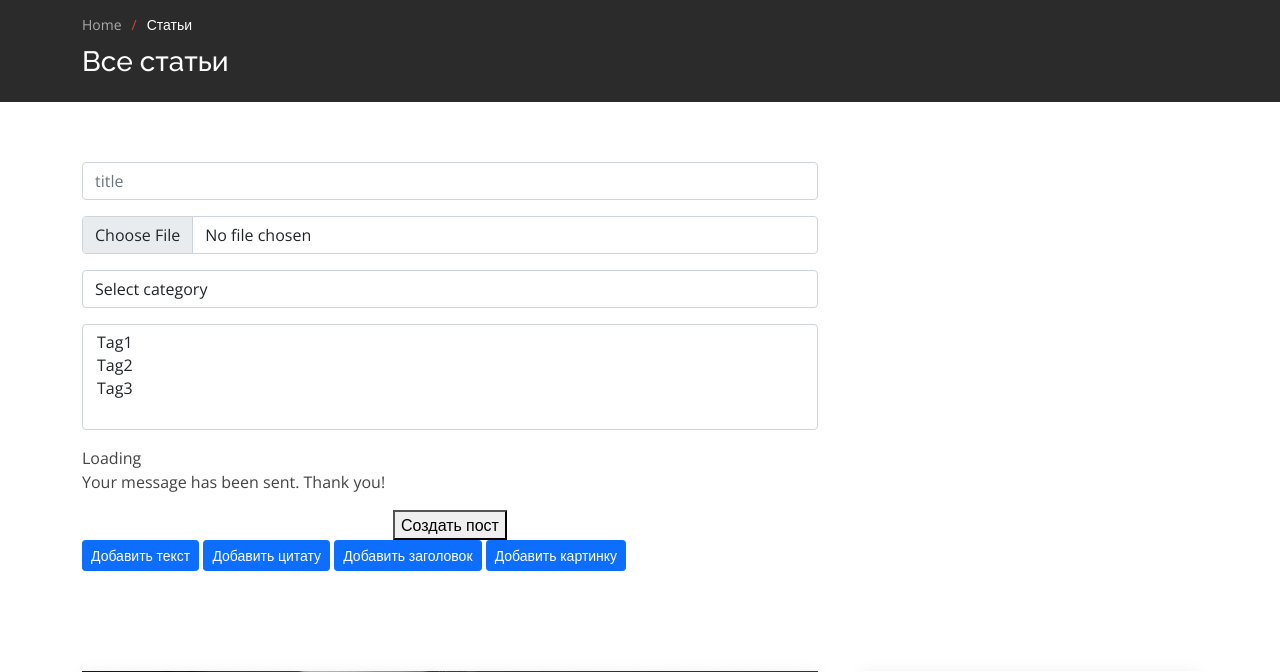
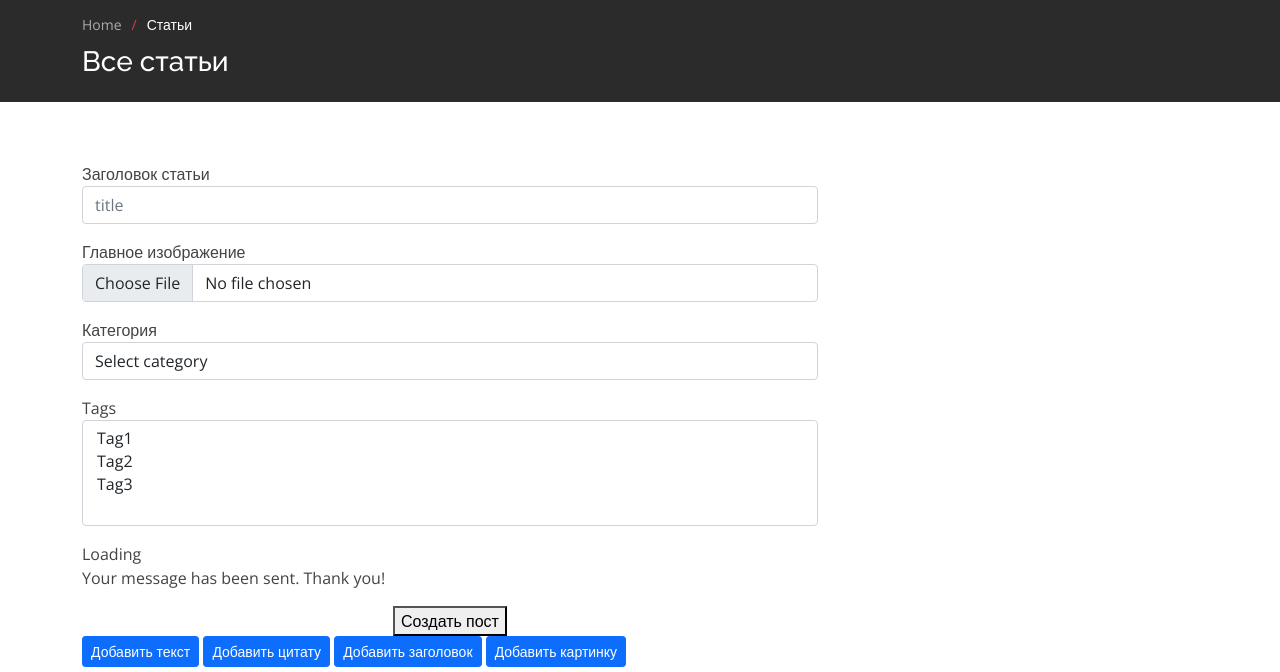
Before and after one commit to TheSleepyNomad/TutorWebsite, a Django app: page /blogs/ in a window 1280 px wide. Shown: the part 83-755 px from the top of the page. Run offline with Django 4.2, Linux system fonts and the light colour scheme; data comes from the database, SQL or seed files in the repository; some libraries are stand-ins or nearby versions.

Commit message:
feat: add label on form add_blog

```diff
--- a/blog/templates/blog/blog.html
+++ b/blog/templates/blog/blog.html
@@ -23,13 +23,16 @@
                     <form action="" method="POST" class="php-email-form" id="blog-form" encType='multipart/form-data'>
                         {% csrf_token %}
                     <div class="col form-group mb-3">
-                      <input type="text" name="title" class="form-control" id="title" placeholder="title" required>
+                        <label for="title">Заголовок статьи</label>
+                        <input type="text" name="title" class="form-control" id="title" placeholder="title" required>
                     </div>
                     <div class="col form-group mb-3">
+                        <label for="entry-img">Главное изображение</label>
                         <input type="file" name="entry-img" class="form-control" id="entry-img" placeholder="entry-img" required>
                     </div>
                     <div class="col form-group mb-3">
-                        <select name='category' class="form-control">
+                        <label for="">Категория</label>
+                        <select name='category' class="form-control" required>
                             <option selected>Select category</option>
                             <option value="1">One</option>
                             <option value="2">Two</option>
@@ -37,7 +40,8 @@
                         </select>
                     </div>
                     <div class="col form-group mb-3">
-                        <select name='tag' class="form-control" multiple>
+                        <label for="">Tags</label>
+                        <select name='tag' class="form-control" multiple required>
                             <option value="1">Tag1</option>
                             <option value="2">Tag2</option>
                             <option value="3">Tag3</option>
--- a/static/css/main.css
+++ b/static/css/main.css
@@ -411,7 +411,7 @@ section {
   top: 60px;
   left: 0;
   right: 0;
-  transform: skewY(-3deg);
+  /* transform: skewY(-3deg); */
 }
 
 /*--------------------------------------------------------------
--- a/static/js/add_blog.js
+++ b/static/js/add_blog.js
@@ -19,7 +19,7 @@ clickCount = 1
 function handleHeaderBtn(btn, lastElForm, clickCount) {
     btn.addEventListener('click', e => {
         e.preventDefault()
-        let headerTemplate = `<div class="col form-group mb-3"><input type="text" name="header${clickCount}" class="form-control secObj" id="header" placeholder="title"></div>`
+        let headerTemplate = `<div class="col form-group mb-3"><label for="">Добавить заголовок</label><input type="text" name="header${clickCount}" class="form-control secObj" id="header" placeholder="title"></div>`
         lastElForm.insertAdjacentHTML('beforebegin', headerTemplate)
         clickCount++
 
@@ -31,7 +31,7 @@ function handleHeaderBtn(btn, lastElForm, clickCount) {
 function handleTextBtn(btn, lastElForm, clickCount) {
     btn.addEventListener('click', e => {
         e.preventDefault()
-        let textTemplate = `<div class="form-group mb-3"><textarea class="form-control secObj" name="text${clickCount}" rows="5" placeholder="Message" id="text"></textarea></div>`
+        let textTemplate = `<div class="form-group mb-3"><label for="">Добавить текст</label><textarea class="form-control secObj" name="text${clickCount}" rows="5" placeholder="Message" id="text"></textarea></div>`
         lastElForm.insertAdjacentHTML('beforebegin', textTemplate)
         clickCount++
 
@@ -43,7 +43,7 @@ function handleTextBtn(btn, lastElForm, clickCount) {
 function handleQuoteBtn(btn, lastElForm, clickCount) {
     btn.addEventListener('click', e => {
         e.preventDefault()
-        let quoteTemplate = `<div class="form-group mb-3"><textarea class="form-control secObj" name="quote${clickCount}" rows="5" placeholder="Message" id="quote"></textarea></div>`
+        let quoteTemplate = `<div class="form-group mb-3"><label for="">Добавить цитату</label><textarea class="form-control secObj" name="quote${clickCount}" rows="5" placeholder="Message" id="quote"></textarea></div>`
         lastElForm.insertAdjacentHTML('beforebegin', quoteTemplate)
         clickCount++
 
@@ -55,7 +55,7 @@ function handleQuoteBtn(btn, lastElForm, clickCount) {
 function handleImgBtn(btn, lastElForm, clickCount) {
     btn.addEventListener('click', e => {
         e.preventDefault()
-        let imgTemplate = `<div class="col form-group mb-3"><input type="file" name="gallary${clickCount}" class="form-control secObj" id="img" placeholder="entry-img"></div>`
+        let imgTemplate = `<div class="col form-group mb-3"><label for="">Добавить изображение</label><input type="file" name="gallary${clickCount}" class="form-control secObj" id="img" placeholder="entry-img"></div>`
         lastElForm.insertAdjacentHTML('beforebegin', imgTemplate)
         clickCount++
         console.log(clickCount);
```
